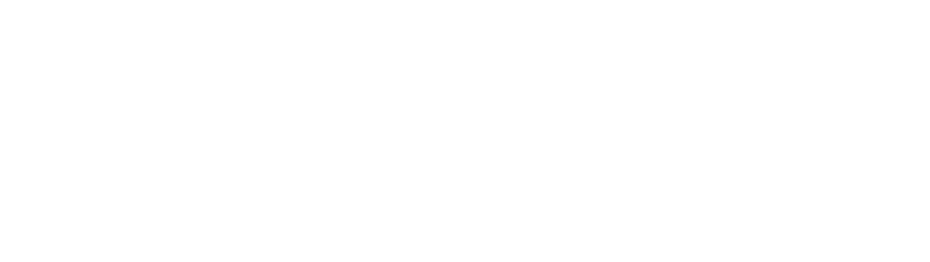
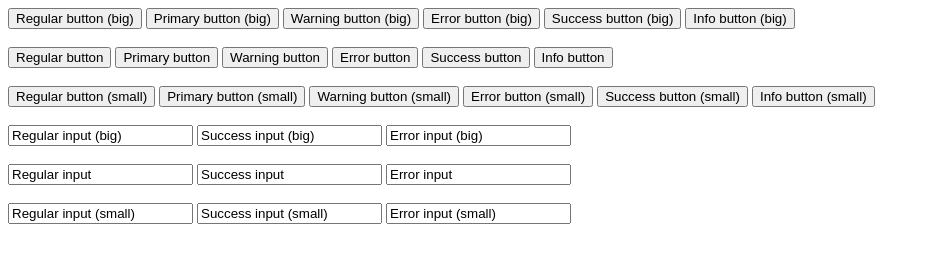
Before and after one commit to khomyart/PT-2, a plain HTML site: page index.html in a window 1280 px wide. Shown: the whole page, without its empty margins (0-930 px from the left). Drawn offline with Linux system fonts and the light colour scheme.

Commit message:
added css and stuff html

```diff
--- a/index.html
+++ b/index.html
@@ -1,9 +1,54 @@
 <!DOCTYPE html>
-<html>
-    <head>
+<html lang="en">
+<head>
+    <meta charset="UTF-8">
+    <meta name="viewport" content="width=device-width, initial-scale=1.0">
+    <meta http-equiv="X-UA-Compatible" content="ie=edge">
+    <title>Document</title>
+    <link type="text/css" rel="stylesheet" href="./styles.css" />
+</head>
+<body>
 
-    </head>
-    <body>
+    <div>
+        <button class="btn sz-big">Regular button (big)</button>
+        <button class="btn btn-primary sz-big">Primary button (big)</button>
+        <button class="btn btn-warn sz-big">Warning button (big)</button>
+        <button class="btn btn-error sz-big">Error button (big)</button>
+        <button class="btn btn-success sz-big">Success button (big)</button>
+        <button class="btn btn-info sz-big">Info button (big)</button>
+    </div>
+    <br>
+    <div>
+        <button class="btn">Regular button</button>
+        <button class="btn btn-primary">Primary button</button>
+        <button class="btn btn-warn">Warning button</button>
+        <button class="btn btn-error">Error button</button>
+        <button class="btn btn-success">Success button</button>
+        <button class="btn btn-info">Info button</button>
+    </div>
+    <br>
+    <div>
+        <button class="btn sz-small">Regular button (small)</button>
+        <button class="btn btn-primary sz-small">Primary button (small)</button>
+        <button class="btn btn-warn sz-small">Warning button (small)</button>
+        <button class="btn btn-error sz-small">Error button (small)</button>
+        <button class="btn btn-success sz-small">Success button (small)</button>
+        <button class="btn btn-info sz-small">Info button (small)</button>
+    </div>
 
-    </body>
+    <br>
+
+    <input type="text" class="input sz-big" value="Regular input (big)">
+    <input type="text" class="input input-success sz-big" value="Success input (big)">
+    <input type="text" class="input input-error sz-big" value="Error input (big)">
+    <br><br>
+    <input type="text" class="input" value="Regular input">
+    <input type="text" class="input input-success" value="Success input">
+    <input type="text" class="input input-error" value="Error input">
+    <br><br>
+    <input type="text" class="input sz-small" value="Regular input (small)">
+    <input type="text" class="input input-success sz-small" value="Success input (small)">
+    <input type="text" class="input input-error sz-small" value="Error input (small)">
+
+</body>
 </html>
--- /dev/null
+++ b/styles.css
@@ -0,0 +1,65 @@
+
+/* Buttons */
+.btn {}
+
+.btn.sz-big {}
+
+.btn.sz-small {}
+
+.btn:hover {}
+
+.btn:active, .btn.active {}
+
+.btn-primary {}
+
+.btn-primary:hover {}
+
+.btn-primary:active, .btn-primary.active {}
+
+.btn-warn {}
+
+.btn-warn:hover {}
+
+.btn-warn:active, .btn-warn.active {}
+
+.btn-error {}
+
+.btn-error:hover {}
+
+.btn-error:active, .btn-error.active {}
+
+.btn-success {}
+
+.btn-success:hover {}
+
+.btn-success:active, .btn-success.active {}
+
+.btn-info {}
+
+.btn-info:hover {}
+
+.btn-info:active, .btn-info.active {}
+
+/* Inputs */
+
+.input {}
+
+.input.sz-big {}
+
+.input.sz-small {}
+
+.input:hover {}
+
+.input:active, .input.active {}
+
+.input-success {}
+
+.input-success:hover {}
+
+.input-success:active, .btn-success.active {}
+
+.input-error {}
+
+.input-error:hover {}
+
+.input-error:active, .btn-error.active {}
```
